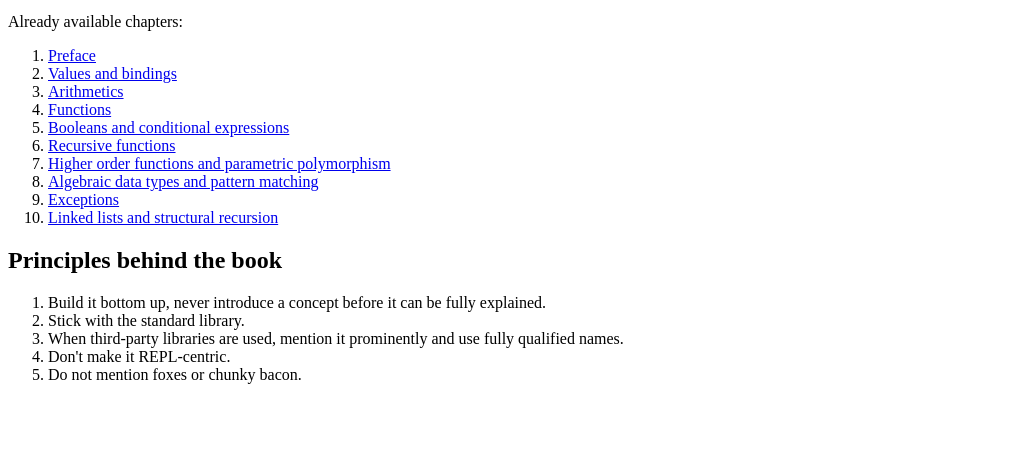
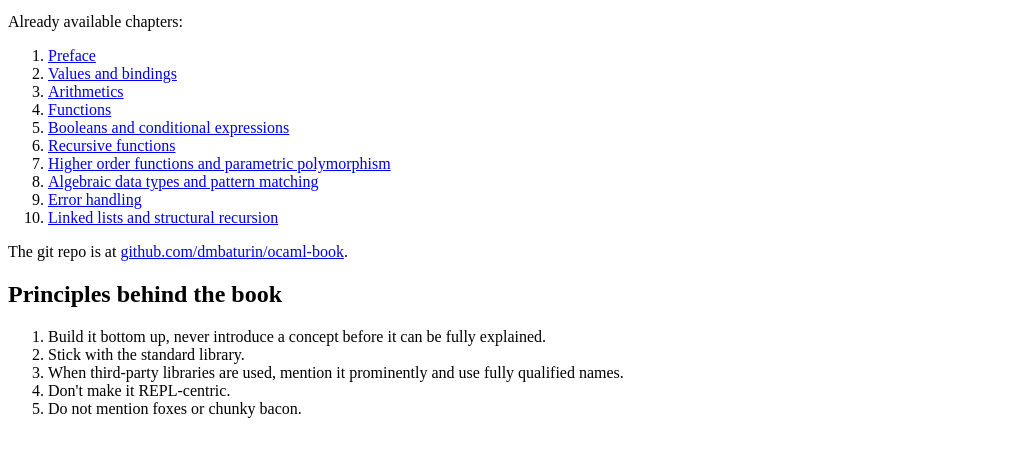
Before and after one commit to dmbaturin/ocamlbook.org, a plain HTML site: page book/index.html in a window 1280 px wide. Shown: the part 87-544 px from the top of the page, without its empty margins (0-1025 px from the left). Drawn offline with Linux system fonts and the light colour scheme.

Commit message:
Extend and revamp the error handling chapter.

```diff
--- a/book/index.html
+++ b/book/index.html
@@ -12,10 +12,12 @@
     <li><a href="/recursive-functions">Recursive functions</a></li>
     <li><a href="/polymorphism">Higher order functions and parametric polymorphism</a></li>
     <li><a href="/algebraic-types">Algebraic data types and pattern matching</a></li>
-    <li><a href="/exceptions">Exceptions</a></li>
+    <li><a href="/error-handling">Error handling</a></li>
     <li><a href="/lists-and-structural-recursion">Linked lists and structural recursion</a></li>
   </ol>
 </div>
+
+<p>The git repo is at <a href="https://github.com/dmbaturin/ocaml-book">github.com/dmbaturin/ocaml-book</a>.</p>
 
 <h2>Principles behind the book</h2>
 
```
Also changed, not shown: 2 other files.
